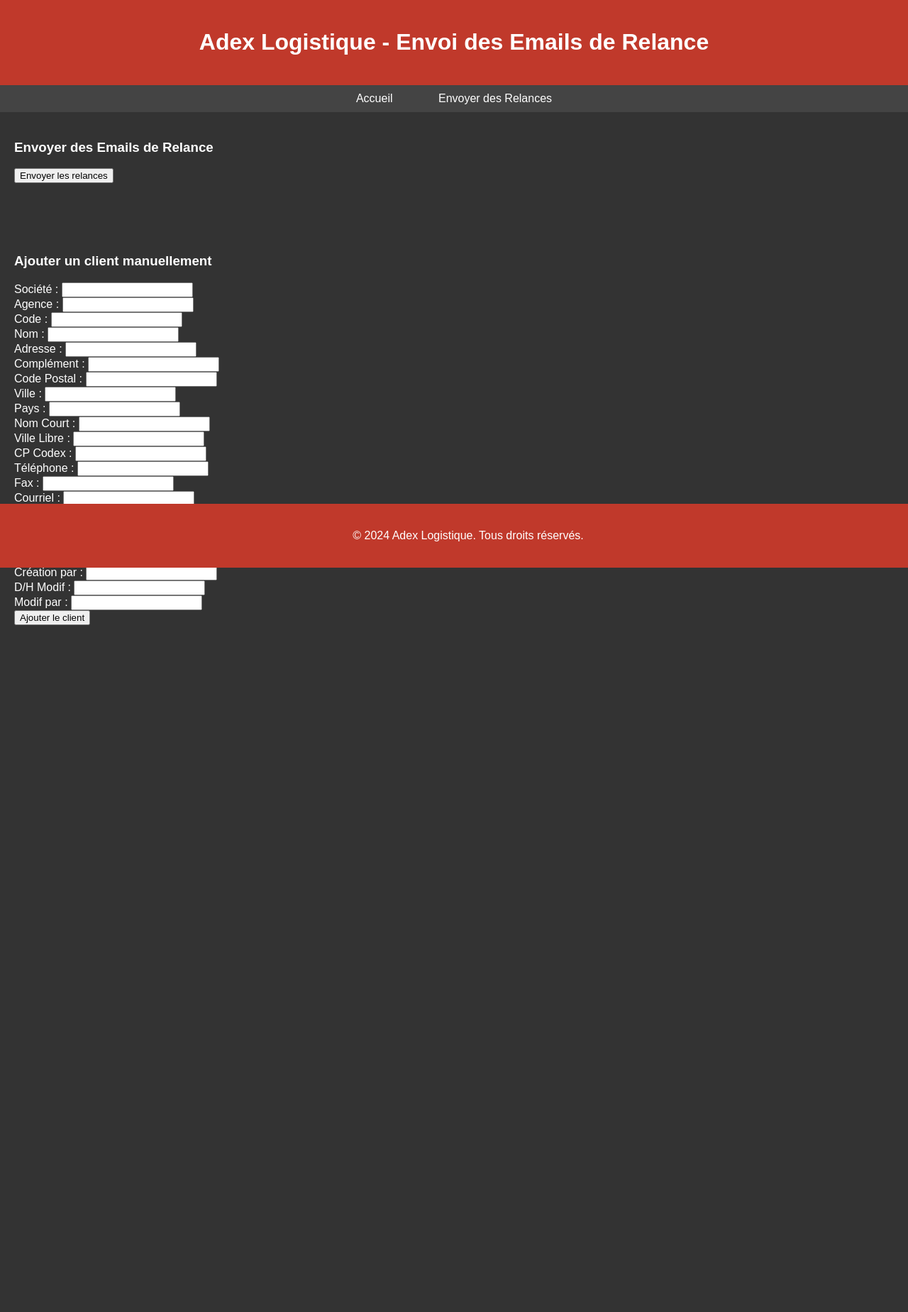
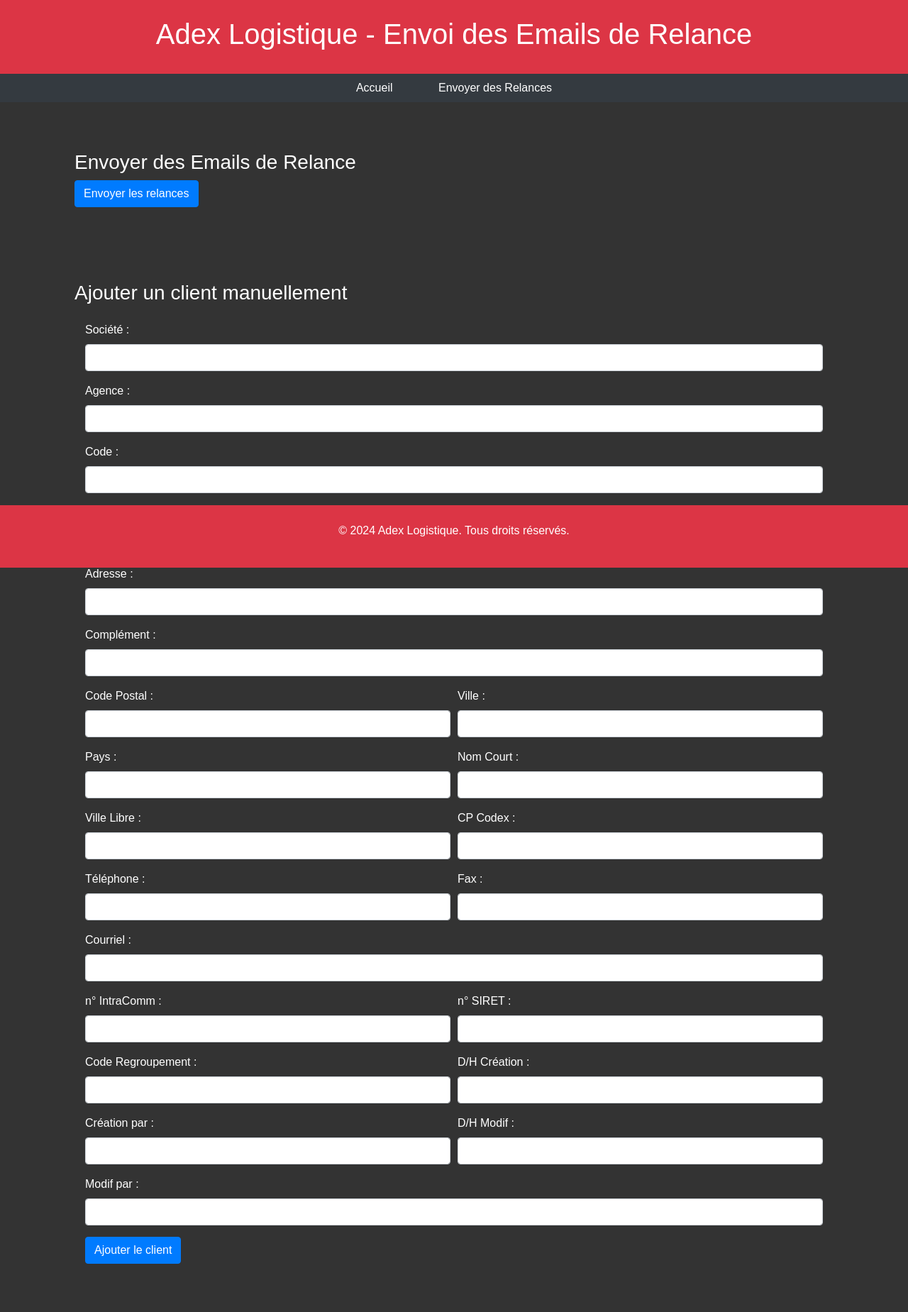
Before and after one commit to TH3PH3NIX33/Automatisation-de-relance, a PHP site: page /send_email.html in a window 1280 px wide. Shown: the whole page at 71% size. Before the commit the page ends 881 px from the top, so only its background shows below. Run offline with PHP 8.4, Linux system fonts and the light colour scheme.

Commit message:
taff du 24/06

```diff
--- a/CSS.css
+++ b/CSS.css
@@ -6,7 +6,7 @@ body {
     color: #fff;
 }
 header {
-    background-color: #c0392b; /* Rouge foncé */
+    background-color: #c0392b;
     padding: 20px;
     text-align: center;
 }
@@ -28,7 +28,7 @@ section {
     padding: 20px;
 }
 footer {
-    background-color: #c0392b; /* Rouge foncé */
+    background-color: #c0392b;
     padding: 20px;
     text-align: center;
     position: fixed;
--- a/send_email.html
+++ b/send_email.html
@@ -4,136 +4,181 @@
     <meta charset="UTF-8">
     <meta name="viewport" content="width=device-width, initial-scale=1.0">
     <title>Adex Logistique - Envoi des Emails de Relance</title>
+    <link href="https://maxcdn.bootstrapcdn.com/bootstrap/4.5.2/css/bootstrap.min.css" rel="stylesheet">
     <link rel="stylesheet" href="CSS.css">
-    <script>
-        document.addEventListener('DOMContentLoaded', function() {
-            var sendEmailsForm = document.getElementById('sendEmailsForm');
-            var responseSection = document.getElementById('response');
-
-            sendEmailsForm.addEventListener('submit', function(event) {
-                event.preventDefault();
-
-                var formData = new FormData(sendEmailsForm);
-
-                var xhr = new XMLHttpRequest();
-                xhr.open('POST', 'send_email.php', true);
-                xhr.onload = function() {
-                    if (xhr.status >= 200 && xhr.status < 400) {
-                        responseSection.innerHTML = xhr.responseText;
-                    } else {
-                        console.error('Erreur lors de la requête : ' + xhr.status);
-                        responseSection.innerHTML = '<p>Une erreur est survenue lors de l\'envoi du formulaire.</p>';
-                    }
-                };
-                xhr.onerror = function() {
-                    console.error('Erreur réseau.');
-                    responseSection.innerHTML = '<p>Erreur réseau lors de l\'envoi du formulaire.</p>';
-                };
-                xhr.send(formData);
-            });
-        });
-        </script>
 </head>
 <body>
-    <header>
-        <h1>Adex Logistique - Envoi des Emails de Relance</h1>
+    <header class="bg-danger text-white py-4">
+        <div class="container">
+            <h1 class="text-center">Adex Logistique - Envoi des Emails de Relance</h1>
+        </div>
     </header>
-    <nav>
-        <a href="index.php">Accueil</a>
-        <a href="send_emails.php">Envoyer des Relances</a>
+
+    <nav class="bg-dark text-white py-2">
+        <div class="container">
+            <a href="index.php" class="text-white">Accueil</a>
+            <a href="send_emails.html" class="text-white">Envoyer des Relances</a>
+        </div>
     </nav>
-    <main>
-        <section>
+
+    <main class="container my-5">
+        <section class="mb-5">
             <h3>Envoyer des Emails de Relance</h3>
-            <form id="sendEmailsForm" method="post" action="send_email.php">
-                <input type="submit" name="sendEmails" value="Envoyer les relances">
+            <form id="sendEmailsForm">
+                <div class="form-group">
+                    <button type="submit" class="btn btn-primary">Envoyer les relances</button>
+                </div>
             </form>
+            <div id="responseSection"></div>
         </section>
-        <section id="responseSection">
-            <div id="response">
-                <!-- Messages de réponse s'afficheront ici -->
+
+        <section class="mb-5">
+            <h3>Ajouter un client manuellement</h3>
+            <form id="addClientForm" method="post" class="container mt-4">
+                <div class="form-group">
+                    <label for="societe">Société :</label>
+                    <input type="text" class="form-control" id="societe" name="societe" required>
                 </div>
-        </section>
-        <section>
-            <h3>Ajouter un client manuellement</h3>
-            <form id="addClientForm" method="post">
-                <label for="societe">Société :</label>
-                <input type="text" id="societe" name="societe" required><br>
 
+                <div class="form-group">
                     <label for="agence">Agence :</label>
-                <input type="text" id="agence" name="agence"><br>
+                    <input type="text" class="form-control" id="agence" name="agence">
+                </div>
 
+                <div class="form-group">
                     <label for="code">Code :</label>
-                <input type="text" id="code" name="code" required><br>
+                    <input type="text" class="form-control" id="code" name="code" required>
+                </div>
 
+                <div class="form-group">
                     <label for="nom">Nom :</label>
-                <input type="text" id="nom" name="nom" required><br>
+                    <input type="text" class="form-control" id="nom" name="nom" required>
+                </div>
 
+                <div class="form-group">
                     <label for="adresse">Adresse :</label>
-                <input type="text" id="adresse" name="adresse"><br>
+                    <input type="text" class="form-control" id="adresse" name="adresse">
+                </div>
 
+                <div class="form-group">
                     <label for="complement">Complément :</label>
-                <input type="text" id="complement" name="complement"><br>
+                    <input type="text" class="form-control" id="complement" name="complement">
+                </div>
 
+                <div class="form-row">
+                    <div class="form-group col-md-6">
                         <label for="code_postal">Code Postal :</label>
-                <input type="text" id="code_postal" name="code_postal"><br>
+                        <input type="text" class="form-control" id="code_postal" name="code_postal">
+                    </div>
 
+                    <div class="form-group col-md-6">
                         <label for="ville">Ville :</label>
-                <input type="text" id="ville" name="ville"><br>
+                        <input type="text" class="form-control" id="ville" name="ville">
+                    </div>
+                </div>
 
+                <div class="form-row">
+                    <div class="form-group col-md-6">
                         <label for="pays">Pays :</label>
-                <input type="text" id="pays" name="pays"><br>
+                        <input type="text" class="form-control" id="pays" name="pays">
+                    </div>
 
+                    <div class="form-group col-md-6">
                         <label for="nom_court">Nom Court :</label>
-                <input type="text" id="nom_court" name="nom_court"><br>
+                        <input type="text" class="form-control" id="nom_court" name="nom_court">
+                    </div>
+                </div>
 
+                <div class="form-row">
+                    <div class="form-group col-md-6">
                         <label for="ville_libre">Ville Libre :</label>
-                <input type="text" id="ville_libre" name="ville_libre"><br>
+                        <input type="text" class="form-control" id="ville_libre" name="ville_libre">
+                    </div>
 
+                    <div class="form-group col-md-6">
                         <label for="cp_codex">CP Codex :</label>
-                <input type="text" id="cp_codex" name="cp_codex"><br>
+                        <input type="text" class="form-control" id="cp_codex" name="cp_codex">
+                    </div>
+                </div>
 
+                <div class="form-row">
+                    <div class="form-group col-md-6">
                         <label for="telephone">Téléphone :</label>
-                <input type="text" id="telephone" name="telephone"><br>
+                        <input type="text" class="form-control" id="telephone" name="telephone">
+                    </div>
 
+                    <div class="form-group col-md-6">
                         <label for="fax">Fax :</label>
-                <input type="text" id="fax" name="fax"><br>
+                        <input type="text" class="form-control" id="fax" name="fax">
+                    </div>
+                </div>
 
+                <div class="form-group">
                     <label for="courriel">Courriel :</label>
-                <input type="email" id="courriel" name="courriel"><br>
+                    <input type="email" class="form-control" id="courriel" name="courriel">
+                </div>
 
+                <div class="form-row">
+                    <div class="form-group col-md-6">
                         <label for="num_intracomm">n° IntraComm :</label>
-                <input type="text" id="num_intracomm" name="num_intracomm"><br>
+                        <input type="text" class="form-control" id="num_intracomm" name="num_intracomm">
+                    </div>
 
+                    <div class="form-group col-md-6">
                         <label for="num_siret">n° SIRET :</label>
-                <input type="text" id="num_siret" name="num_siret"><br>
+                        <input type="text" class="form-control" id="num_siret" name="num_siret">
+                    </div>
+                </div>
 
+                <div class="form-row">
+                    <div class="form-group col-md-6">
                         <label for="code_regroupement">Code Regroupement :</label>
-                <input type="text" id="code_regroupement" name="code_regroupement"><br>
+                        <input type="text" class="form-control" id="code_regroupement" name="code_regroupement">
+                    </div>
 
+                    <div class="form-group col-md-6">
                         <label for="dh_creation">D/H Création :</label>
-                <input type="text" id="dh_creation" name="dh_creation"><br>
+                        <input type="text" class="form-control" id="dh_creation" name="dh_creation">
+                    </div>
+                </div>
 
+                <div class="form-row">
+                    <div class="form-group col-md-6">
                         <label for="creation_par">Création par :</label>
-                <input type="text" id="creation_par" name="creation_par"><br>
+                        <input type="text" class="form-control" id="creation_par" name="creation_par">
+                    </div>
 
+                    <div class="form-group col-md-6">
                         <label for="dh_modif">D/H Modif :</label>
-                <input type="text" id="dh_modif" name="dh_modif"><br>
+                        <input type="text" class="form-control" id="dh_modif" name="dh_modif">
+                    </div>
+                </div>
 
+                <div class="form-group">
                     <label for="modif_par">Modif par :</label>
-                <input type="text" id="modif_par" name="modif_par"><br>
+                    <input type="text" class="form-control" id="modif_par" name="modif_par">
+                </div>
 
-                <input type="submit" name="addClient" value="Ajouter le client">
+                <button type="submit" class="btn btn-primary">Ajouter le client</button>
             </form>
-        </section>
-        <section id="addClientResponse">
-            <div id="addClientMessage">
-                <!-- Messages de réponse s'afficheront ici -->
-            </div>
+
+
+            <div id="addClientResponse"></div>
         </section>
     </main>
-    <footer>
-        <p>&copy; 2024 Adex Logistique. Tous droits réservés.</p>
+
+    <footer class="bg-danger text-white py-4">
+        <div class="container">
+            <p class="text-center">&copy; 2024 Adex Logistique. Tous droits réservés.</p>
+        </div>
     </footer>
+
+    <!-- Bootstrap JavaScript et dépendances -->
+    <script src="https://ajax.googleapis.com/ajax/libs/jquery/3.5.1/jquery.min.js"></script>
+    <script src="https://cdnjs.cloudflare.com/ajax/libs/popper.js/1.16.0/umd/popper.min.js"></script>
+    <script src="https://maxcdn.bootstrapcdn.com/bootstrap/4.5.2/js/bootstrap.min.js"></script>
+
+    <!-- JavaScript centralisé -->
+    <script src="centralized.js"></script>
 </body>
 </html>
```
Also changed, not shown: JS/centralized.js (added, +53 -0 lines), index.php (+33 -30 lines), send_email.php (line endings or trailing spaces). Lines whose indentation alone changed are shown as unchanged.
